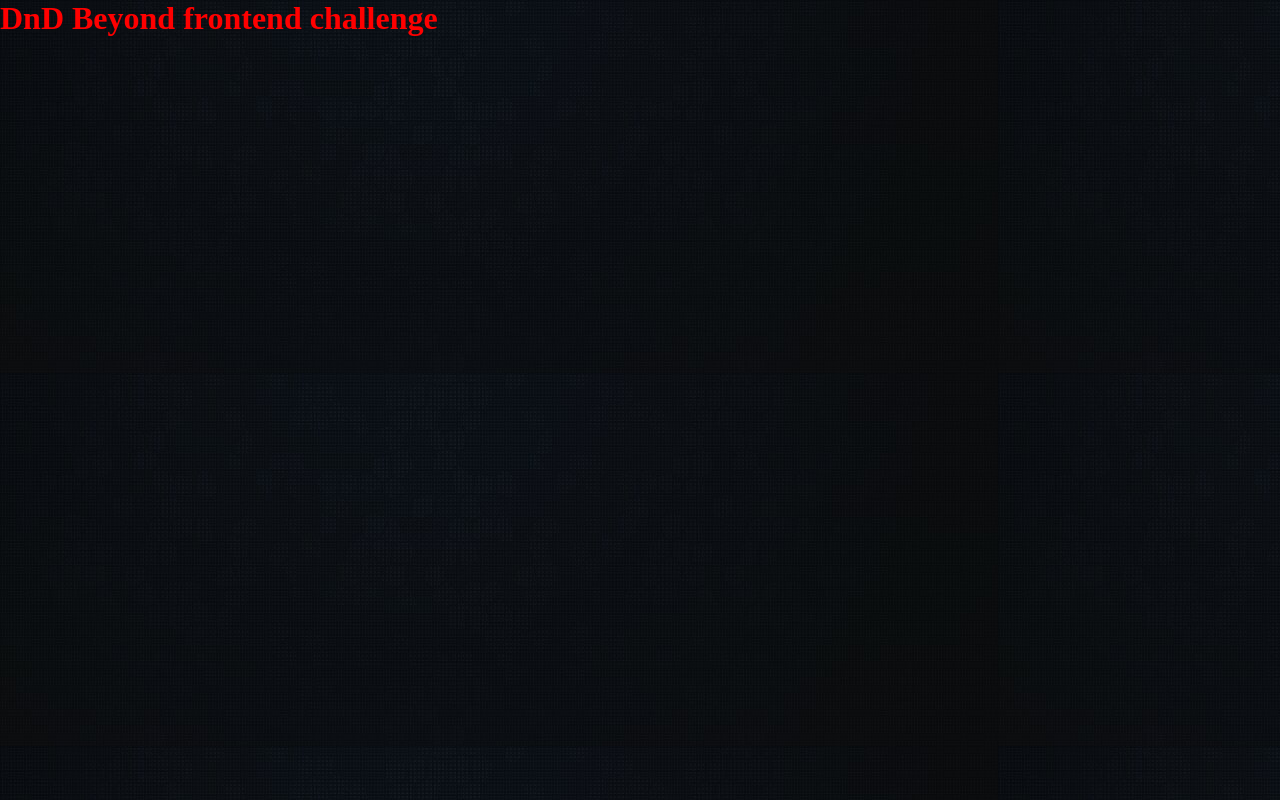
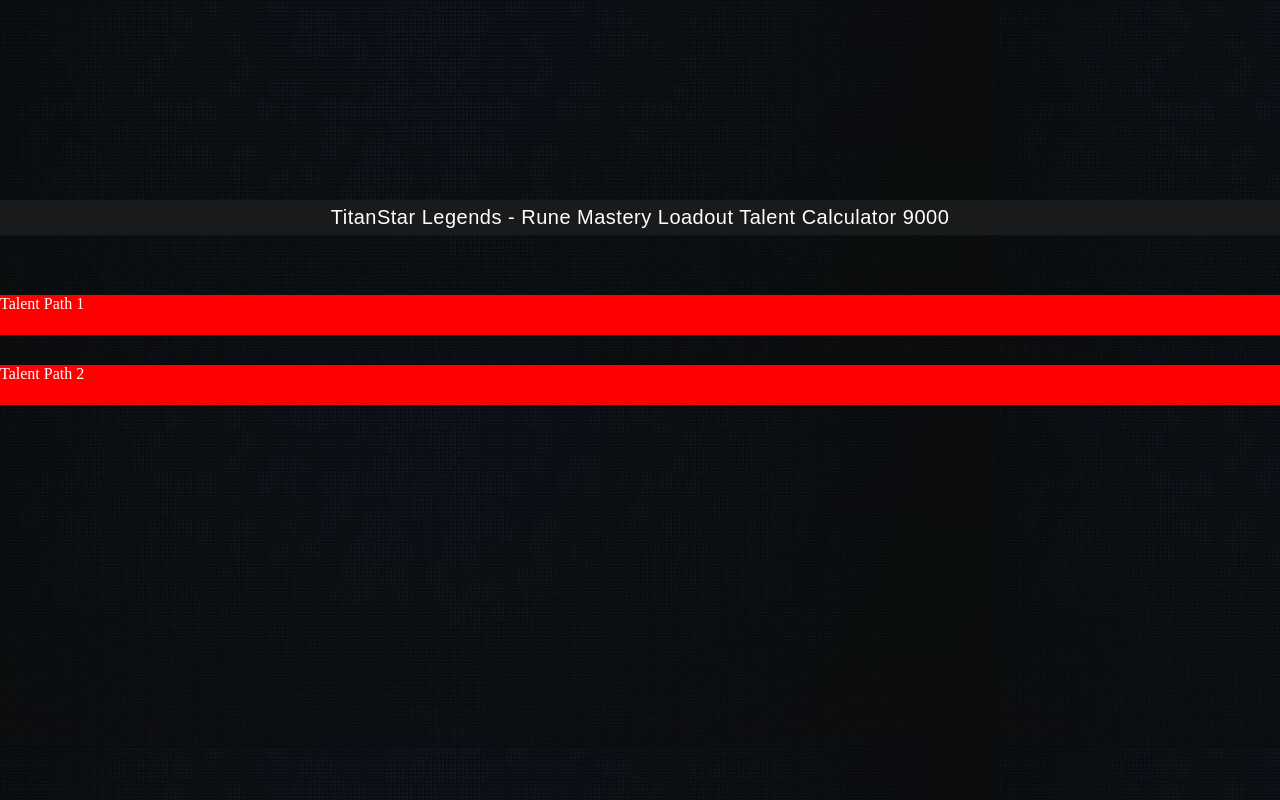
Before and after one commit to LukaszModelski/dnd-frontend-challenge, a React app: page / in a window 1280 px wide. Built offline with nearby package versions, Linux system fonts and the light colour scheme.

Commit message:
Added global context and App config

```diff
--- /dev/null
+++ b/src/App.config.ts
@@ -0,0 +1,40 @@
+export const config = {
+  loadout: {
+    paths: [
+      {
+        label: 'Talent Path 1',
+        talents: [
+          {
+            icon: ''
+          },
+          {
+            icon: ''
+          },
+          {
+            icon: ''
+          },
+          {
+            icon: ''
+          }
+        ]
+      },
+      {
+        label: 'Talent Path 2',
+        talents: [
+          {
+            icon: ''
+          },
+          {
+            icon: ''
+          },
+          {
+            icon: ''
+          },
+          {
+            icon: ''
+          }
+        ]
+      }
+    ]
+  }
+}
--- a/src/App.tsx
+++ b/src/App.tsx
@@ -1,15 +1,15 @@
 import React from 'react'
-import styled from 'styled-components'
-import { GlobalStyle } from './globalStyles'
+import { ThemeProvider } from 'styled-components'
+import { GlobalStyle } from './styles/globalStyles'
+import { theme } from './styles/theme'
+import { MasteryLoadout } from './components/MasteryLoadout/MasteryLoadout'
+import { GlobalContextProvider } from './contexts/GlobalContext'
 
 export const App = () => (
-  <>
-    <GlobalStyle />
-    <StyledH1>DnD Beyond frontend challenge</StyledH1>
-  </>
+  <GlobalContextProvider>
+    <ThemeProvider theme={theme}>
+      <GlobalStyle />
+      <MasteryLoadout />
+    </ThemeProvider>
+  </GlobalContextProvider>
 )
-
-const StyledH1 = styled.h1`
-  margin-top: 0;
-  color: red;
-`
--- /dev/null
+++ b/src/components/MasteryLoadout/MasteryLoadout.tsx
@@ -0,0 +1,35 @@
+import React from 'react'
+import styled from 'styled-components'
+import { TalentPath } from './TalentPath'
+import { useGlobalContext } from '../../contexts/GlobalContext'
+
+export const MasteryLoadout = () => {
+  const { loadout } = useGlobalContext()
+
+  return (
+    <StyledSection>
+      <StyledH1>
+        TitanStar Legends - Rune Mastery Loadout Talent Calculator 9000
+      </StyledH1>
+      {loadout?.paths.map((path) => (
+        <TalentPath label={path.label} talents={path.talents} />
+      ))}
+    </StyledSection>
+  )
+}
+
+const StyledSection = styled.section`
+  margin: 0 auto;
+  padding-top: 200px;
+`
+
+const StyledH1 = styled.h1`
+  margin-bottom: 60px;
+  padding: 6px 0;
+  background-color: ${(props) => props.theme.colors.grey};
+  letter-spacing: 0.5px;
+  text-align: center;
+  font-size: 20px;
+  font-family: Arial, sans-serif;
+  font-weight: 300;
+`
--- /dev/null
+++ b/src/components/MasteryLoadout/TalentPath.tsx
@@ -0,0 +1,19 @@
+import React from 'react'
+import styled from 'styled-components'
+
+type TalenPathType = {
+  label: string
+  talents: {
+    icon: string
+  }[]
+}
+
+export const TalentPath = ({ label, talents }: TalenPathType) => {
+  return <StyledSection>{label}</StyledSection>
+}
+
+const StyledSection = styled.section`
+  height: 40px;
+  background-color: red;
+  margin-bottom: 30px;
+`
--- /dev/null
+++ b/src/contexts/GlobalContext.tsx
@@ -0,0 +1,20 @@
+import React, { createContext, useContext } from 'react'
+import { config } from '../App.config'
+
+type ChildrenType = {
+  children: JSX.Element | JSX.Element[]
+}
+
+const initialGlobalContext = {
+  ...config
+}
+
+const GlobalContext = createContext(initialGlobalContext)
+
+export const GlobalContextProvider = ({ children }: ChildrenType) => (
+  <GlobalContext.Provider value={initialGlobalContext}>
+    {children}
+  </GlobalContext.Provider>
+)
+
+export const useGlobalContext = () => useContext(GlobalContext)
--- a/src/globalStyles.ts
+++ b/src/styles/globalStyles.ts
@@ -6,5 +6,10 @@
     margin: 0;
     background-image: url('./public/talent-calc-bg-min.jpg');
     background-repeat: repeat; //TODO: decide if repeat or cover
+    color: ${(props) => props.theme.colors.white};
+  }
+
+  h1, label {
+    margin: 0;
   }
 `
--- /dev/null
+++ b/src/styles/theme.ts
@@ -0,0 +1,6 @@
+export const theme = {
+  colors: {
+    white: '#fff',
+    grey: '#191a1b'
+  }
+}
```
Also changed, not shown: src/components/MasteryLoadout/TalentIcon.tsx (added, +9 -0 lines).
